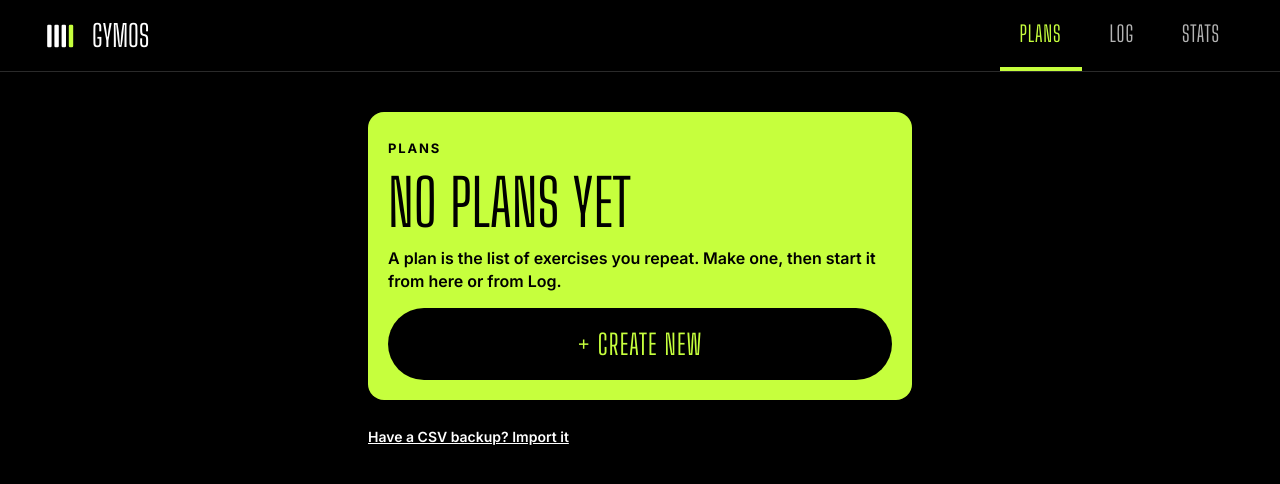
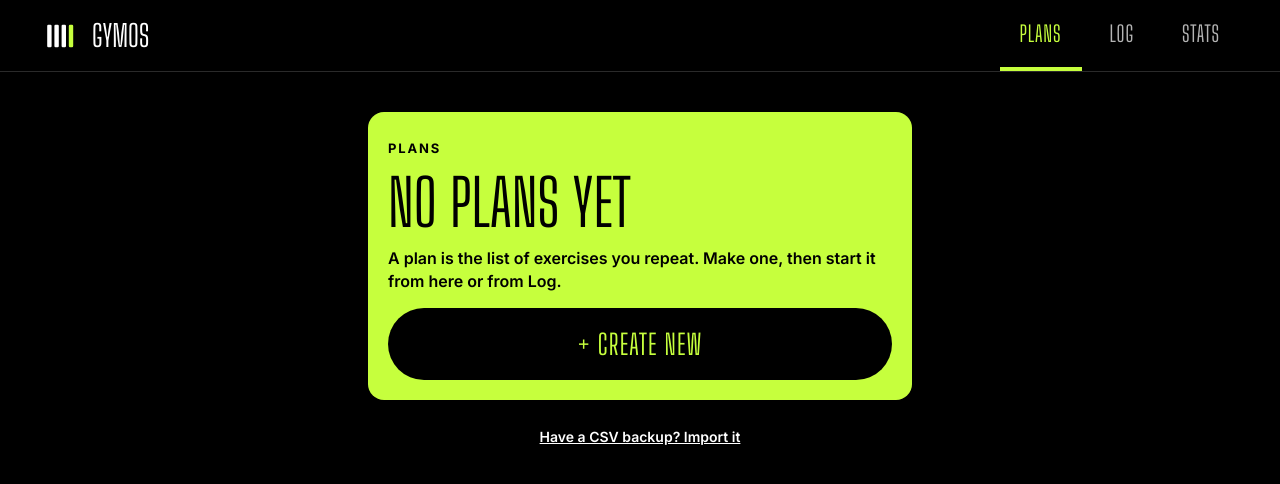
Before and after one commit to tiago-espadinha/GymOS, a React (Vite) app: page / in a window 1280 px wide. Shown: the top 484 px of the page. Built offline with nearby package versions, Linux system fonts and the light colour scheme.

Commit message:
style: stop pinning the empty-state import link to the start

```diff
--- a/src/components/shared/EmptyState/EmptyState.css
+++ b/src/components/shared/EmptyState/EmptyState.css
@@ -44,7 +44,6 @@
 }
 
 .emptyState__import {
-  align-self: flex-start;
   padding: 0;
   color: var(--color-text);
 }
```
